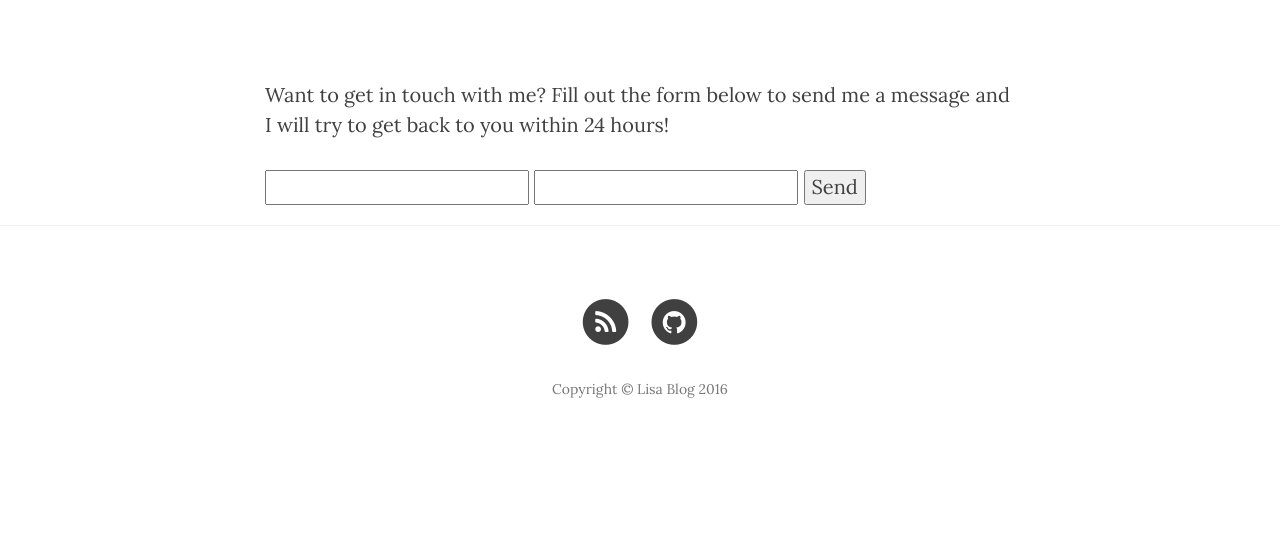
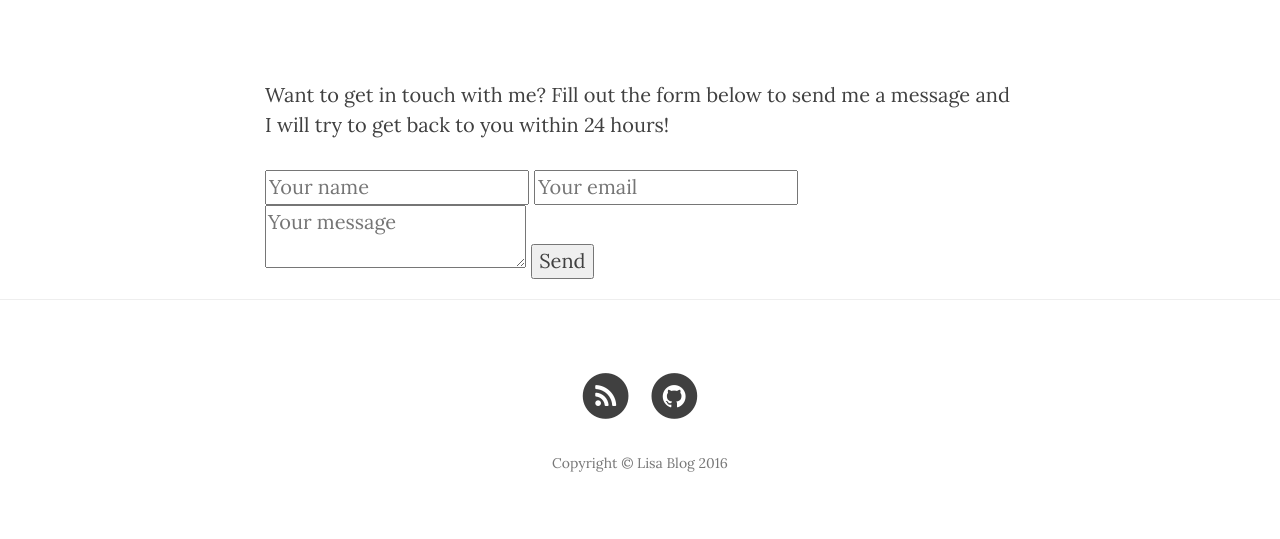
Before and after one commit to laoshen22/laoshen22.github.io, a Jekyll site: the page built from contact.html, in a window 1280 px wide. Shown: the part 448-987 px from the top of the page. Built offline with Jekyll 4.4.1, drawn with Linux system fonts in a browser that asks for light colours; nearby versions of some CDN libraries; before the commit the page ends 913 px from its top, so only the background shows below that.

Commit message:
Update contact.html

```diff
--- a/contact.html
+++ b/contact.html
@@ -11,8 +11,11 @@ header-img: "img/loveself.jpg"
 <!-- NOTE: To use the contact form, your site must be on a live web host with PHP! The form will not work locally! -->
 
 
-<form action="https://formspree.io/lisaling22@live.cn">
-    <input type="text" name="name">
-    <input type="email" name="_replyto">
+<form id="contactform" action="//formspree.io/lisaling@dal.ca" method="POST">
+    <input type="text" name="name" placeholder="Your name">
+    <input type="email" name="_replyto" placeholder="Your email">
+    <textarea name="message" placeholder="Your message"></textarea>
     <input type="submit" value="Send">
+    <input type="hidden" name="_next" value="//lisaling.site" />
+    <input type="hidden" name="_subject" value="Website contact" />
 </form>
```
